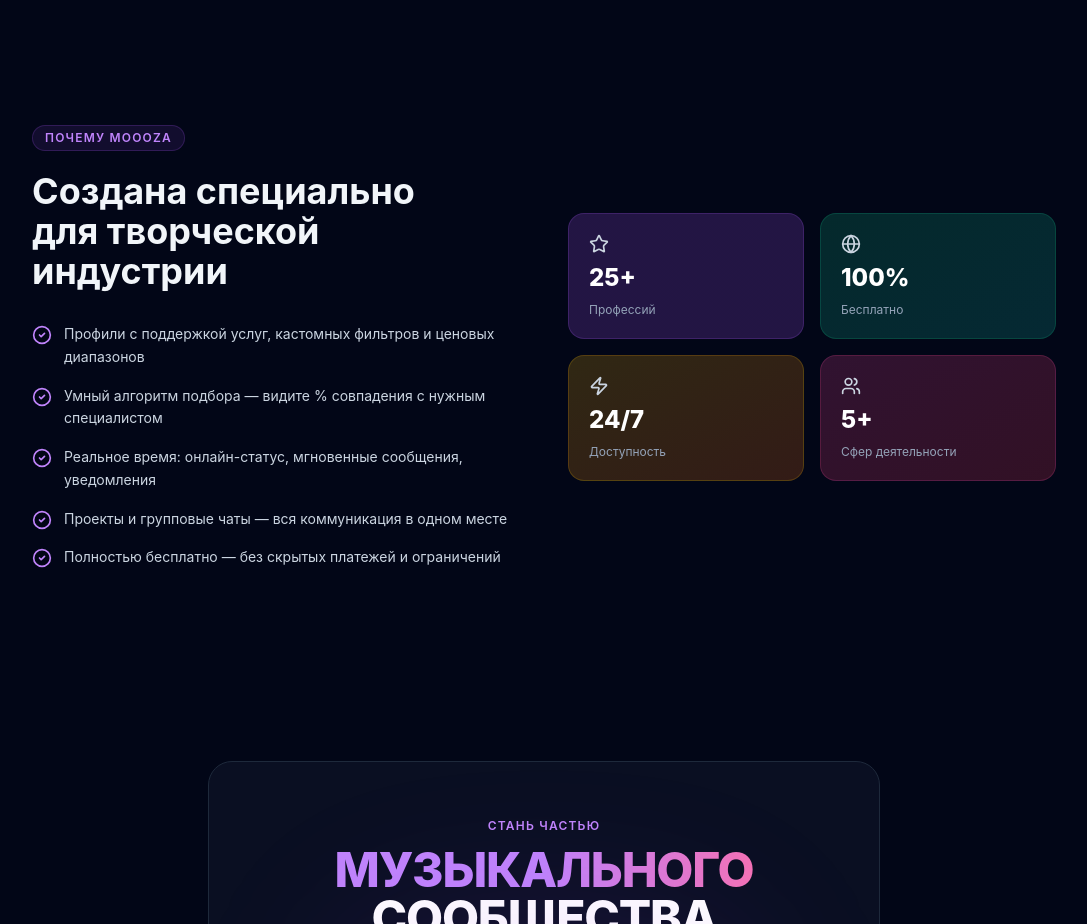
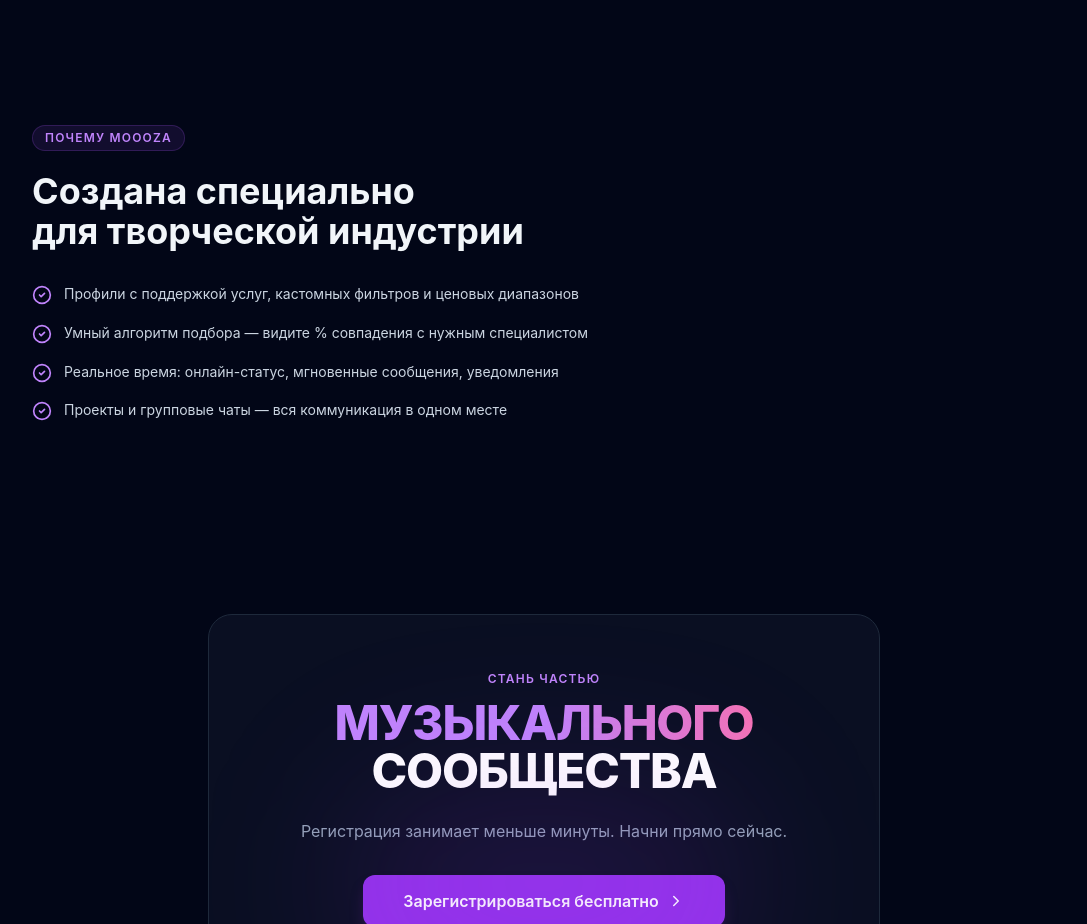
Before and after one commit to cryptoChaosDev/mooza_dev, a React (Vite) app in the folder client/: page / in a window 1280 px wide. Shown: the part 1360-2284 px from the top of the page, without its empty margins (96-1183 px from the left). Built offline with nearby package versions, Linux system fonts and the light colour scheme; no server answers.

Commit message:
feat: remove achievement cards and free bullet from landing

```diff
--- a/client/src/pages/LandingPage.tsx
+++ b/client/src/pages/LandingPage.tsx
@@ -7,9 +7,6 @@ import {
   Briefcase,
   Users,
   CheckCircle2,
-  Star,
-  Zap,
-  Globe,
 } from 'lucide-react';
 
 const fadeUp = (delay = 0) => ({
@@ -134,7 +131,7 @@ export default function LandingPage() {
       {/* ── BULLETS / WHY ── */}
       <section className="py-24 px-4">
         <div className="max-w-5xl mx-auto">
-          <div className="grid md:grid-cols-2 gap-12 items-center">
+          <div className="max-w-2xl">
             {/* left: text */}
             <motion.div {...fadeUp()}>
               <span className="inline-block px-3 py-1 rounded-full text-xs font-semibold tracking-widest uppercase text-primary-400 bg-primary-500/10 border border-primary-500/20 mb-5">
@@ -149,7 +146,6 @@ export default function LandingPage() {
                   'Умный алгоритм подбора — видите % совпадения с нужным специалистом',
                   'Реальное время: онлайн-статус, мгновенные сообщения, уведомления',
                   'Проекты и групповые чаты — вся коммуникация в одном месте',
-                  'Полностью бесплатно — без скрытых платежей и ограничений',
                 ].map((text, i) => (
                   <motion.li key={i} {...fadeUp(i * 0.08)} className="flex items-start gap-3">
                     <CheckCircle2 size={20} className="text-primary-400 flex-shrink-0 mt-0.5" />
@@ -159,23 +155,6 @@ export default function LandingPage() {
               </ul>
             </motion.div>
 
-            {/* right: achievement cards */}
-            <div className="grid grid-cols-2 gap-4">
-              {[
-                { icon: Star, value: '25+', label: 'Профессий', color: 'from-primary-500/20 to-purple-500/20 border-primary-500/20' },
-                { icon: Globe, value: '100%', label: 'Бесплатно', color: 'from-emerald-500/20 to-teal-500/20 border-emerald-500/20' },
-                { icon: Zap, value: '24/7', label: 'Доступность', color: 'from-yellow-500/20 to-orange-500/20 border-yellow-500/20' },
-                { icon: Users, value: '5+', label: 'Сфер деятельности', color: 'from-pink-500/20 to-rose-500/20 border-pink-500/20' },
-              ].map((item, i) => (
-                <motion.div key={i} {...fadeUp(i * 0.1)}
-                  className={`p-5 rounded-2xl bg-gradient-to-br border ${item.color} flex flex-col gap-2`}
-                >
-                  <item.icon size={20} className="text-slate-300" />
-                  <div className="text-2xl font-extrabold text-white">{item.value}</div>
-                  <div className="text-slate-400 text-xs">{item.label}</div>
-                </motion.div>
-              ))}
-            </div>
           </div>
         </div>
       </section>
```
